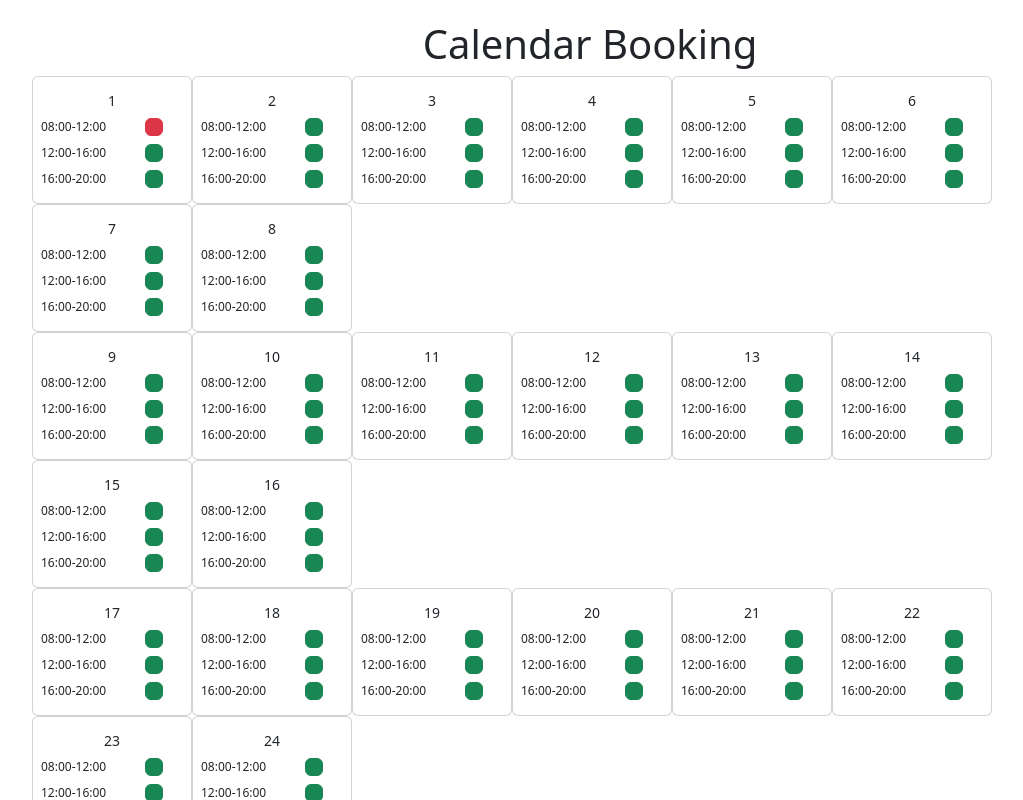
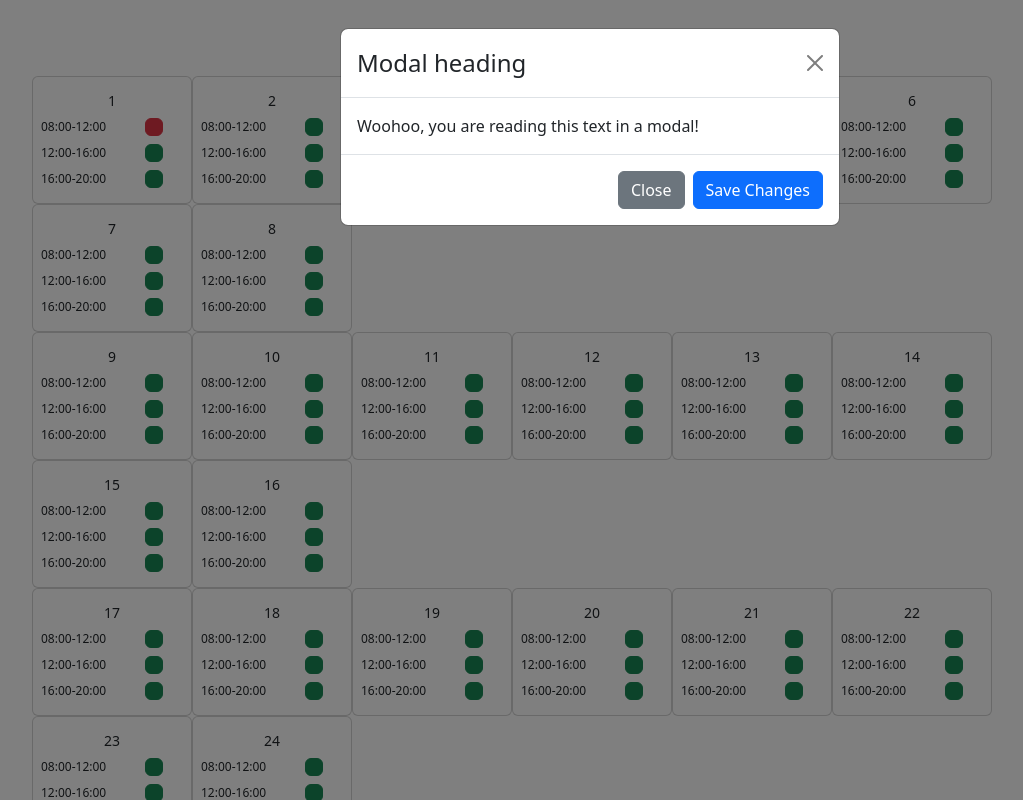
Before and after one commit to Nisse00/Laundry, a React (Vite) app in the folder Laundry/: page / in a window 1280 px wide. Both pictures are taken after a click on the button 204 px from the left and 126 px from the top of the page. Shown: the top 800 px of the page, without its empty margins (50-1073 px from the left). Built offline with nearby package versions, Linux system fonts and the light colour scheme.

Commit message:
Got a little of the modal working, havent linked the modal actually working as intended yet.

```diff
--- a/Laundry/package.json
+++ b/Laundry/package.json
@@ -12,6 +12,7 @@
   "dependencies": {
     "bootstrap": "^5.3.3",
     "react": "^18.3.1",
+    "react-bootstrap": "^2.10.4",
     "react-dom": "^18.3.1"
   },
   "devDependencies": {
--- a/Laundry/src/App.tsx
+++ b/Laundry/src/App.tsx
@@ -1,4 +1,5 @@
 import Calendar from "./components/Calendar";
+import BookingPopout from "./components/BookingPopout";
 
 export default function App() {
   return (
--- /dev/null
+++ b/Laundry/src/components/BookingPopout.tsx
@@ -0,0 +1,29 @@
+import { useState } from 'react';
+import Button from 'react-bootstrap/Button';
+import Modal from 'react-bootstrap/Modal';
+
+interface BookingPopoutProps {
+  show: boolean;
+  handleClose: () => void;
+}
+
+function BookingPopout({ show, handleClose }: BookingPopoutProps) {
+  return (
+    <Modal show={show} onHide={handleClose}>
+      <Modal.Header closeButton>
+        <Modal.Title>Modal heading</Modal.Title>
+      </Modal.Header>
+      <Modal.Body>Woohoo, you are reading this text in a modal!</Modal.Body>
+      <Modal.Footer>
+        <Button variant="secondary" onClick={handleClose}>
+          Close
+        </Button>
+        <Button variant="primary" onClick={handleClose}>
+          Save Changes
+        </Button>
+      </Modal.Footer>
+    </Modal>
+  );
+}
+
+export default BookingPopout;
--- a/Laundry/src/components/CalendarBox.tsx
+++ b/Laundry/src/components/CalendarBox.tsx
@@ -1,4 +1,5 @@
 import { useState } from "react";
+import BookingPopout from "./BookingPopout";
 
 interface CalendarBoxProps {
     cardTitleNumber: number;
@@ -8,11 +9,20 @@ export default function CalendarBox({ cardTitleNumber }: CalendarBoxProps) {
     const [isBooked1, setIsBooked1] = useState(false);
     const [isBooked2, setIsBooked2] = useState(false);
     const [isBooked3, setIsBooked3] = useState(false);
+    const [showBookingPopout, setShowBookingPopout] = useState(false);
 
-    const handleClick = (arg: number): void => {
+    const handleConfirmation = (text: string): boolean => {
+        console.log(`Booking time slot ${text}`);
+        setShowBookingPopout(true); // Show the BookingPopout modal
+        return true;
+    };
+
+    const handleClick = (arg: number, text: string ): void => {
         switch (arg) {
             case 1:
-                setIsBooked1(!isBooked1);
+                if (handleConfirmation(text)){
+                    setIsBooked1(!isBooked1);
+                }
                 break;
             case 2:
                 setIsBooked2(!isBooked2);
@@ -23,7 +33,9 @@ export default function CalendarBox({ cardTitleNumber }: CalendarBoxProps) {
             default:
                 break;
         }
-    }
+    };
+
+    const handleClose = () => setShowBookingPopout(false);
 
     return (
         <div className="card" style={{ width: "10rem", height: "8rem"}}>
@@ -34,7 +46,7 @@ export default function CalendarBox({ cardTitleNumber }: CalendarBoxProps) {
                         <span>08:00-12:00</span>
                         <button
                             className={`btn ${isBooked1 ? "btn-danger" : "btn-success"}`}
-                            onClick={() => handleClick(1)}
+                            onClick={() => handleClick(1, "08:00-12:00")}
                             style={{ padding: "0.5rem" }}
                         >
                             {/* No text needed */}
@@ -44,7 +56,7 @@ export default function CalendarBox({ cardTitleNumber }: CalendarBoxProps) {
                         <span>12:00-16:00</span>
                         <button
                             className={`btn ${isBooked2 ? "btn-danger" : "btn-success"}`}
-                            onClick={() => handleClick(2)}
+                            onClick={() => handleClick(2, "12:00-16:00")}
                             style={{ padding: "0.5rem" }}
                         >
                             {/* No text needed */}
@@ -54,7 +66,7 @@ export default function CalendarBox({ cardTitleNumber }: CalendarBoxProps) {
                         <span>16:00-20:00</span>
                         <button
                             className={`btn ${isBooked3 ? "btn-danger" : "btn-success"}`}
-                            onClick={() => handleClick(3)}
+                            onClick={() => handleClick(3, "16:00-20:00")}
                             style={{ padding: "0.5rem" }}
                         >
                             {/* No text needed */}
@@ -62,6 +74,7 @@ export default function CalendarBox({ cardTitleNumber }: CalendarBoxProps) {
                     </li>
                 </ul>
             </div>
+            <BookingPopout show={showBookingPopout} handleClose={handleClose} />
         </div>
     );
 }
--- a/Laundry/src/main.tsx
+++ b/Laundry/src/main.tsx
@@ -2,6 +2,7 @@ import React from 'react'
 import ReactDOM from 'react-dom/client'
 import App from './App.tsx'
 import 'bootstrap/dist/css/bootstrap.css'
+import 'bootstrap/dist/css/bootstrap.min.css';
 import './App.css'
 
 ReactDOM.createRoot(document.getElementById('root')!).render(
```
Also changed, not shown: Laundry/src/components/ConfirmationPopout.tsx (deleted, +0 -13 lines), 1 other file (tests, documents, lock files or other folders).
